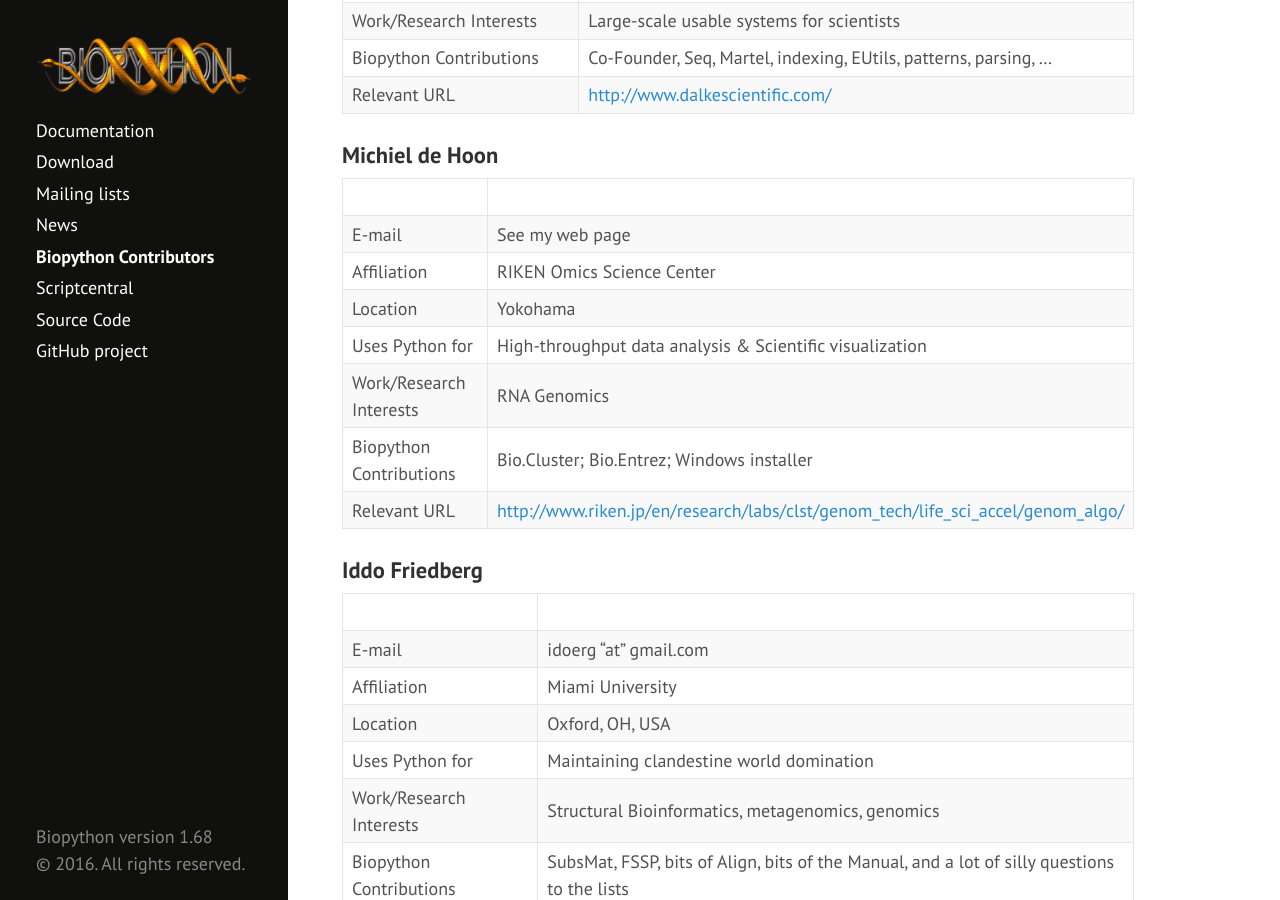
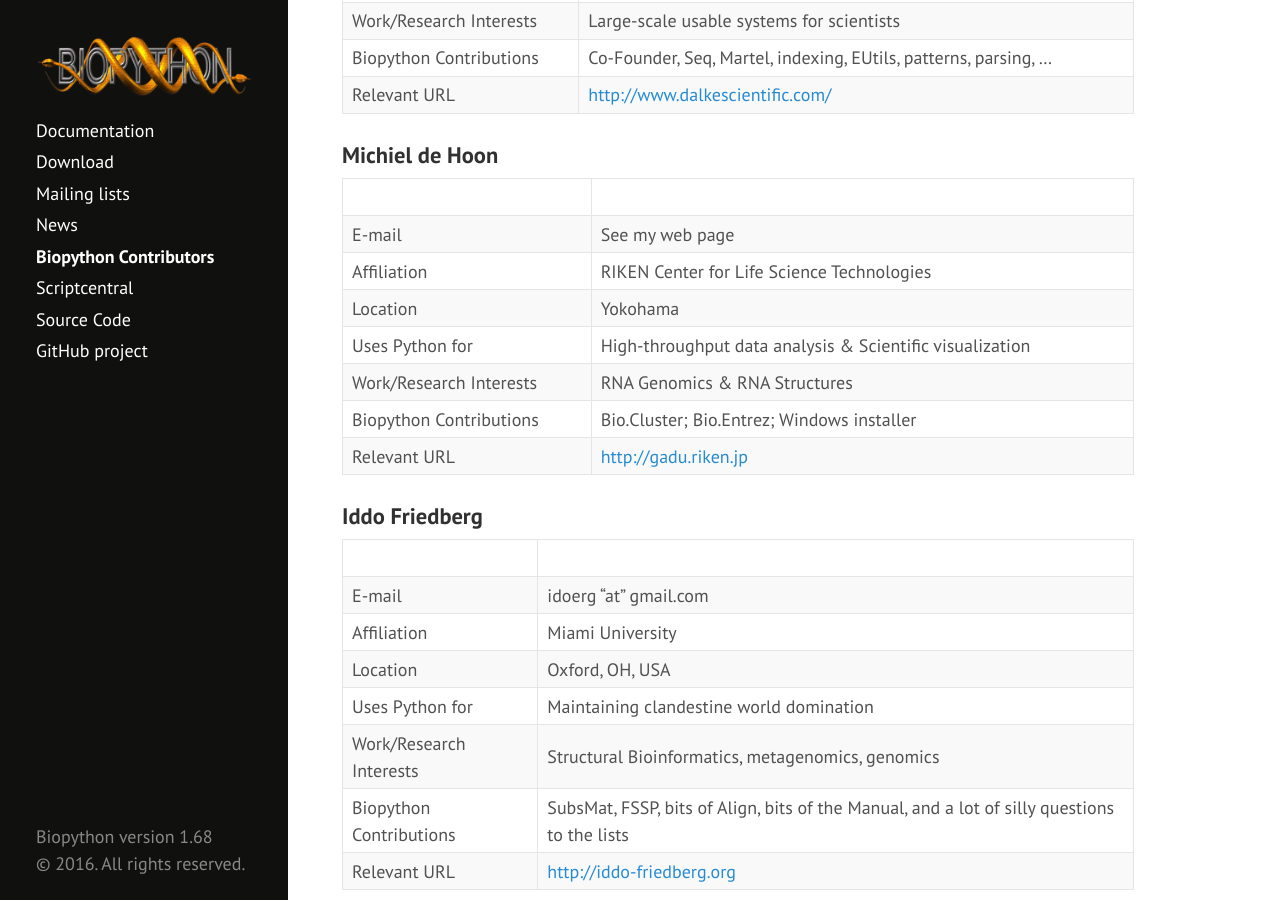
Before and after one commit to biopython/biopython.github.io, a Jekyll site: the page built from wiki/Participants.md, in a window 1280 px wide and 900 px high, scrolled down 2628 px. Built offline with Jekyll 4.4.1, drawn with Linux system fonts in a browser that asks for light colours.

Commit message:
Update Participants.md

```diff
--- a/wiki/Participants.md
+++ b/wiki/Participants.md
@@ -102,12 +102,12 @@ in the Biopython source code or the
 |                         |                                                          |
 |-------------------------|----------------------------------------------------------|
 | E-mail                  | See my web page                                          |
-| Affiliation             | RIKEN Omics Science Center                               |
+| Affiliation             | RIKEN Center for Life Science Technologies               |
 | Location                | Yokohama                                                 |
 | Uses Python for         | High-throughput data analysis & Scientific visualization |
-| Work/Research Interests | RNA Genomics                                             |
+| Work/Research Interests | RNA Genomics & RNA Structures                            |
 | Biopython Contributions | Bio.Cluster; Bio.Entrez; Windows installer               |
-| Relevant URL            | <http://www.riken.jp/en/research/labs/clst/genom_tech/life_sci_accel/genom_algo/>               |
+| Relevant URL            | <http://gadu.riken.jp>                                   |
 
 ### Iddo Friedberg
 
```
